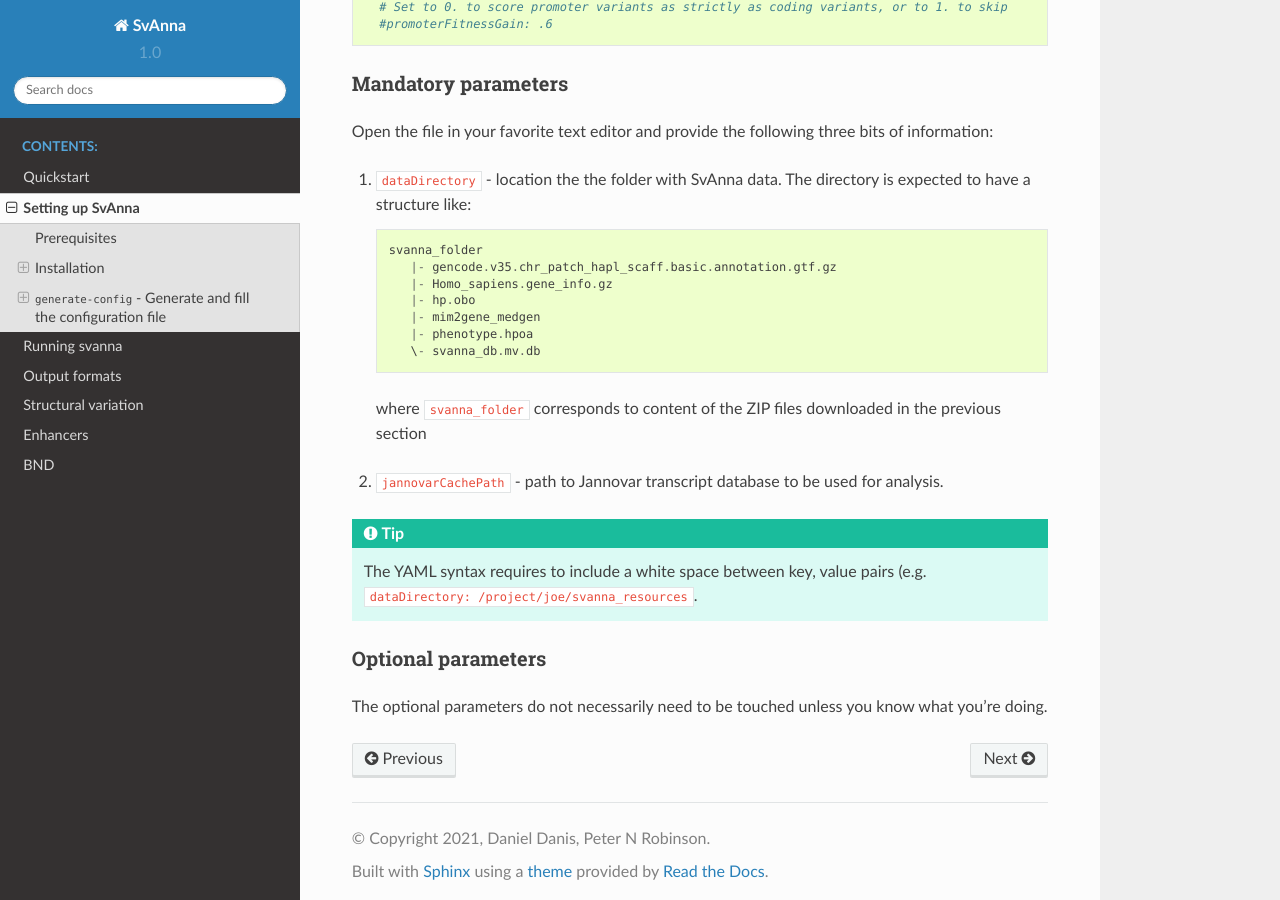
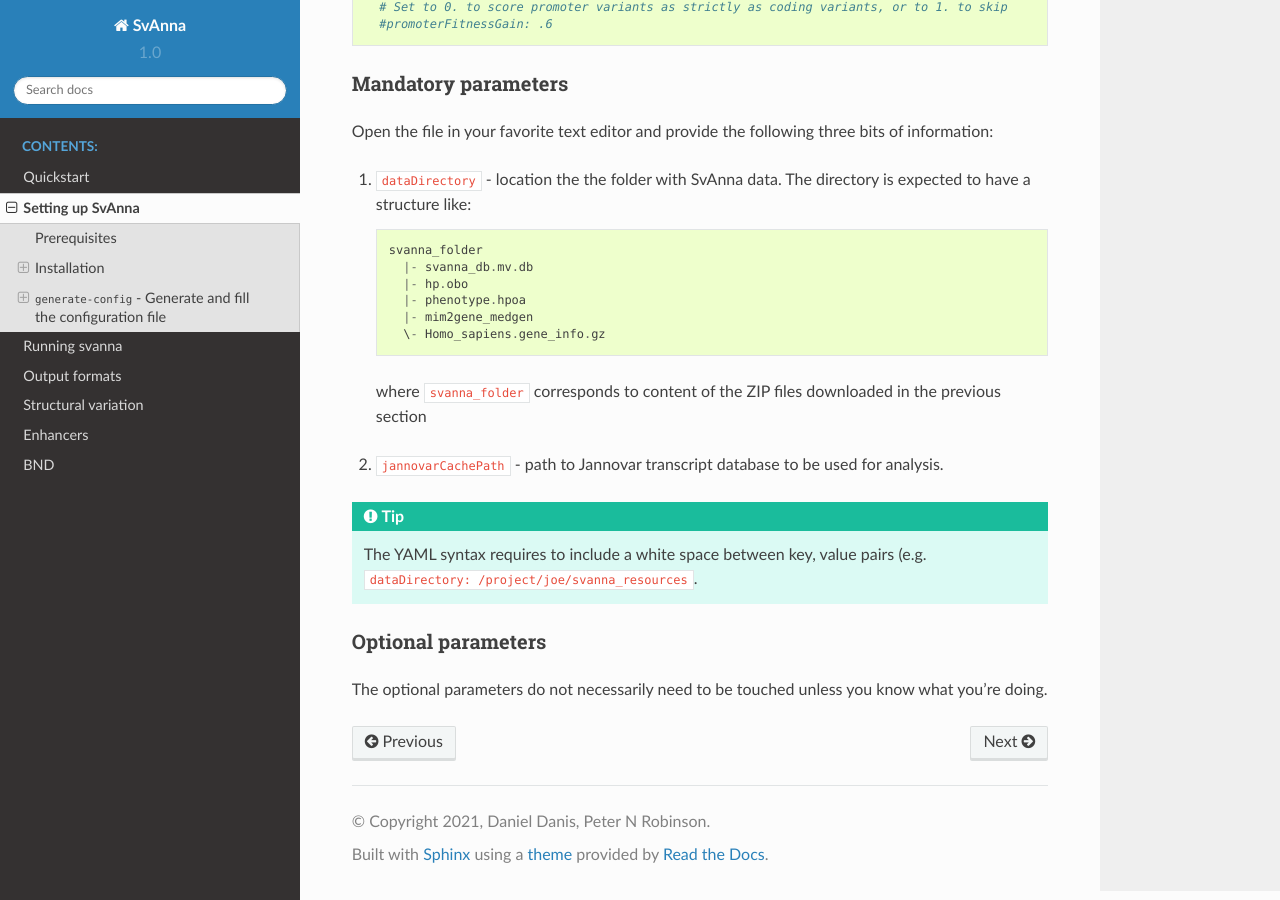
Before and after one commit to monarch-initiative/SvAnna, a Sphinx documentation site: the page built from docs/setup.rst, in a window 1280 px wide and 900 px high, scrolled down 2845 px. Built offline with Sphinx 7.4.7 and the Read the Docs theme 2.0.0, drawn with Linux system fonts in a browser that asks for light colours.

Commit message:
Update data directory description

```diff
--- a/docs/setup.rst
+++ b/docs/setup.rst
@@ -137,12 +137,11 @@ Open the file in your favorite text editor and provide the following three bits
 1. ``dataDirectory`` - location the the folder with SvAnna data. The directory is expected to have a structure like::
 
     svanna_folder
-       |- gencode.v35.chr_patch_hapl_scaff.basic.annotation.gtf.gz
-       |- Homo_sapiens.gene_info.gz
-       |- hp.obo
-       |- mim2gene_medgen
-       |- phenotype.hpoa
-       \- svanna_db.mv.db
+      |- svanna_db.mv.db
+      |- hp.obo
+      |- phenotype.hpoa
+      |- mim2gene_medgen
+      \- Homo_sapiens.gene_info.gz
 
   where ``svanna_folder`` corresponds to content of the ZIP files downloaded in the previous section
 
```
